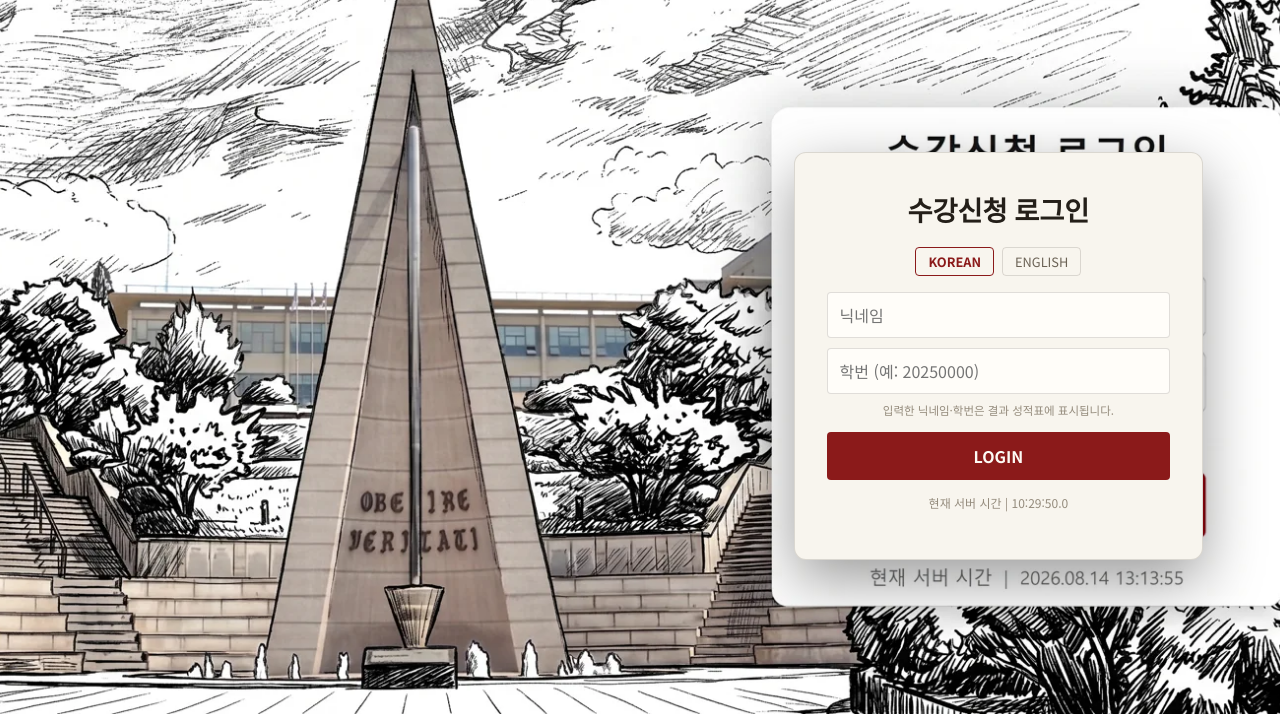
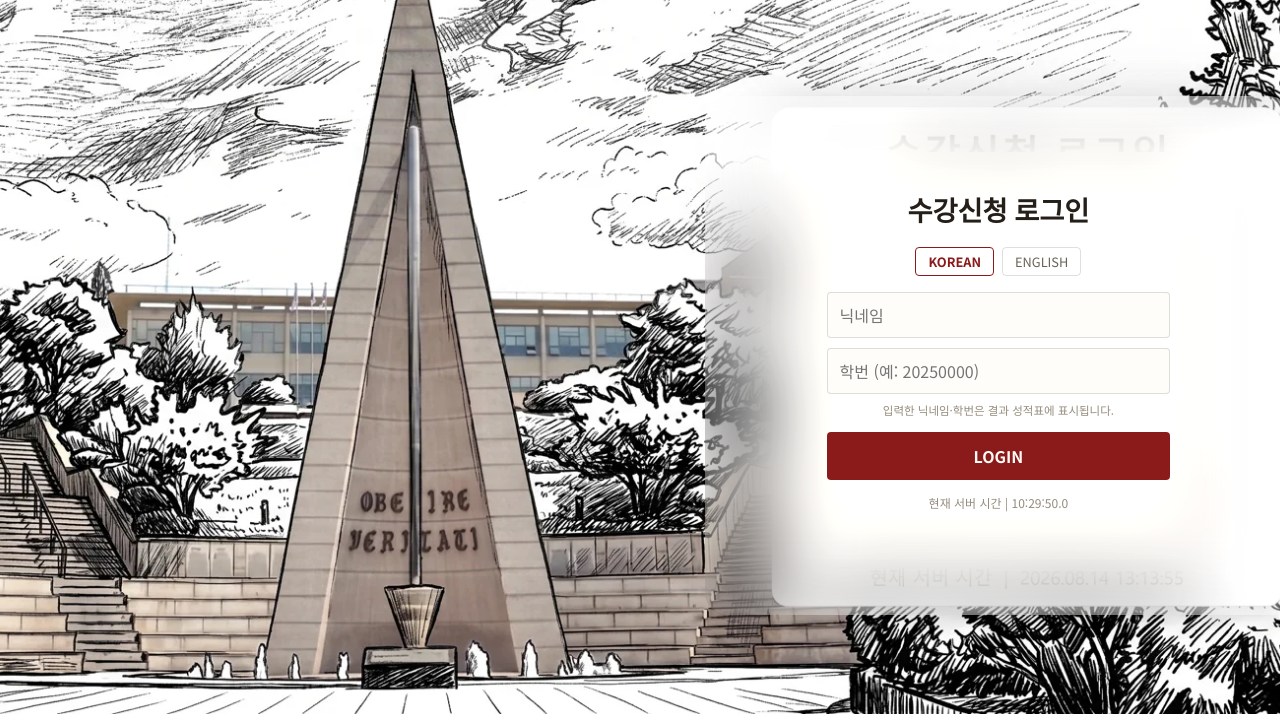
Before and after one commit to tj-jiub/sogang-course-registration-game, a website with bundled scripts: page index.html in a window 1280 px wide. Shown: the part 86-800 px from the top of the page. Built offline with nearby package versions, Linux system fonts and the light colour scheme.

Commit message:
fix: blur halo behind login card to hide illustrated fake card's edges
Higgsfield credits (1.55) are below the 2-credit cost of an AI inpaint
job, so removing the fake card from login-bg.png isn't viable right
now. Instead, a backdrop-filter blur halo sits behind the real card
(inset -14%/-22%, blur+brightness+tint) to obscure whatever edges of
the illustrated card peek out around it, without needing image edits.

```diff
--- a/style.css
+++ b/style.css
@@ -305,6 +305,8 @@
 }
 
 .login-card {
+  position: relative;
+  z-index: 0;
   background: var(--paper-card);
   border: 1px solid var(--border);
   border-radius: 12px;
@@ -312,6 +314,33 @@
   width: 100%;
   box-shadow: var(--shadow-card);
   text-align: center;
+}
+
+/* 배경 그림 속 가짜 로그인 카드를 지우는 대신(이미지 편집 크레딧 부족),
+   실제 카드 뒤에 블러 halo를 깔아 그림 속 카드 가장자리가 실제 카드
+   밖으로 삐져나와 보이는 걸 가린다. .login-card가 z-index:0으로 자체
+   스태킹 컨텍스트를 만들어야 ::before의 z-index:-1이 카드 자신의
+   배경보다는 뒤, 페이지 배경보다는 앞에 정확히 낀다. */
+.screen-login-hero .login-card::before {
+  content: "";
+  position: absolute;
+  inset: -14% -22%;
+  z-index: -1;
+  border-radius: 24px;
+  backdrop-filter: blur(32px) saturate(0.75) brightness(1.08);
+  -webkit-backdrop-filter: blur(32px) saturate(0.75) brightness(1.08);
+  background: rgba(255, 255, 255, 0.08);
+  pointer-events: none;
+}
+
+:root[data-theme="dark"] .screen-login-hero .login-card::before {
+  background: rgba(0, 0, 0, 0.25);
+}
+
+@media (prefers-color-scheme: dark) {
+  :root:not([data-theme="light"]) .screen-login-hero .login-card::before {
+    background: rgba(0, 0, 0, 0.25);
+  }
 }
 
 .login-card h1 { font-size: 1.4rem; margin: 0 0 12px; }
```
